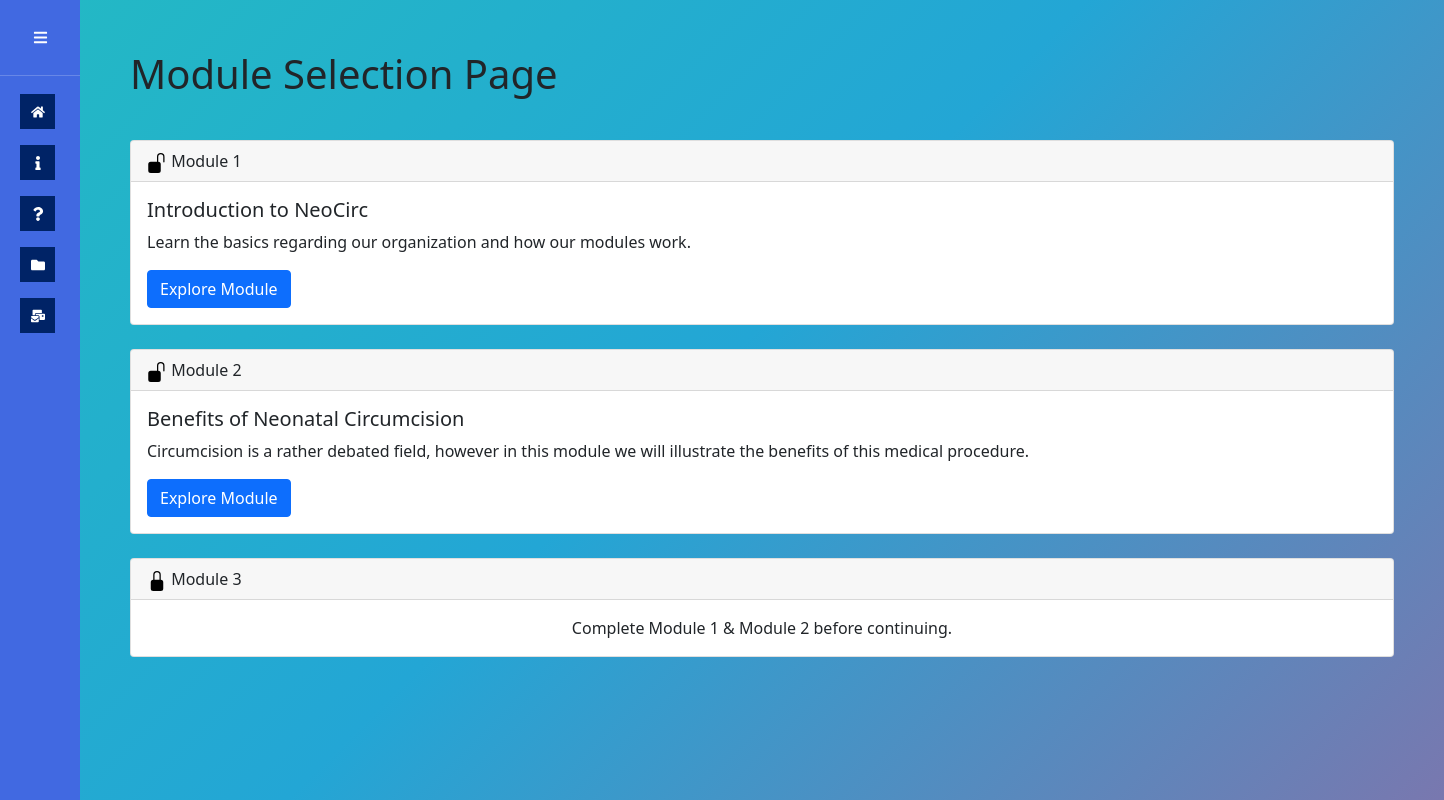
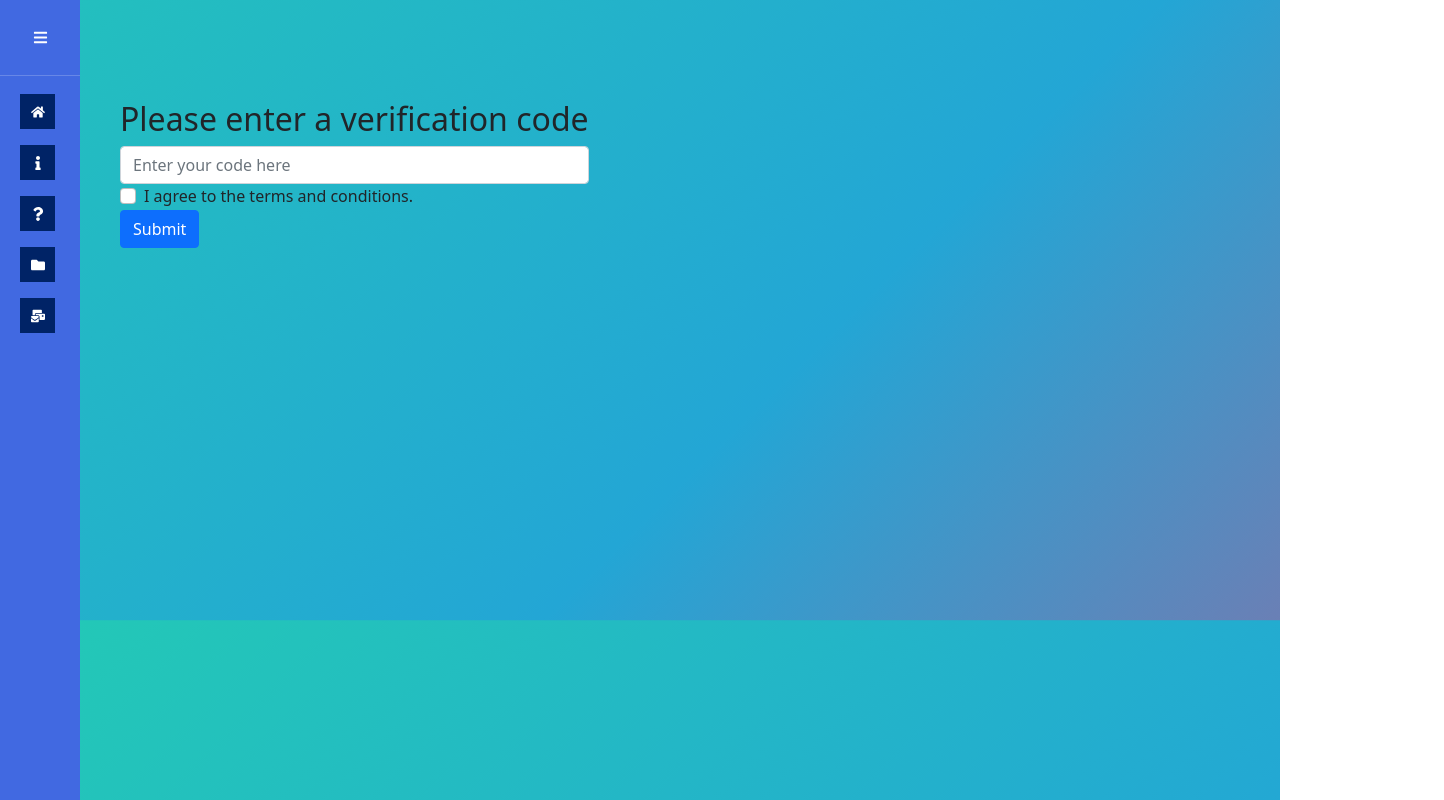
Before and after one commit to NeoCirc/neocirc-website, a React (Create React App) app: page /modules in a window 1280 px wide. Shown: the whole page, 1444 px wide, since content can reach past the window. Built offline with nearby package versions, Linux system fonts and the light colour scheme.

Commit message:
Add login page

```diff
--- a/src/App.js
+++ b/src/App.js
@@ -14,10 +14,13 @@
 import { Module1QuizResult } from './components/modules/quizzes/Module1QuizResult';
 import { Module2QuizResult } from './components/modules/quizzes/Module2QuizResult';
 import { SourcesPage } from './components/SourcesPage';
+import { LoginPage } from './components/LoginPage';
 import { Routes, Route } from 'react-router-dom';
+import { useState } from 'react';
 import styled from 'styled-components';
 
 const App = () => {
+  const [isAuthenticated, setIsAuthenticated] = useState(false)
   return (
     <Wrap>
       <SideBarWrap>
@@ -31,10 +34,17 @@
           <Route path="/GenFAQPage" element={<GenFAQPage />} />
           <Route path="/DocFAQPage" element={<DocFAQPage />} />
           <Route path="/ParFAQPage" element={<ParFAQPage />} />
-          <Route path="/modules" element={<ModuleSelectionPage />} />
           <Route path="/about" element={<AboutUsPage />} />
           <Route path="/contact" element={<ContactPage />} />
           <Route path="/sources" element={<SourcesPage />} />
+        </Routes>
+      {isAuthenticated ?
+        <div>
+          <ContentWrap>
+            {/* Routes for NeoCirc educational platform */}
+            <Routes>
+              { /* Module selection page */}
+              <Route path="/modules" element={<ModuleSelectionPage />} />
 
               {/* Content 1 routes */}
               <Route path="/modules/content1" element={<ModuleContent1 />} />
@@ -46,6 +56,19 @@
               <Route path="/modules/content2/quiz" element={<Module2QuizPage />} />
               <Route path="/modules/content2/quiz/result" element={<Module2QuizResult />} />
             </Routes>
+          </ContentWrap>
+        </div> :
+        <ContentWrap>
+          <Routes>
+            <Route path="/modules" element={
+              <LoginPage onSuccessfulSubmit={(e) => {
+                setIsAuthenticated(true);
+              }
+              } />
+            } />
+          </Routes>
+        </ContentWrap>
+      }
       </ContentWrap>
     </Wrap>
   );
--- a/src/components/LoginPage.js
+++ b/src/components/LoginPage.js
@@ -24,11 +24,12 @@
             return;
         }
         onSuccessfulSubmit();
-        navigate('/Home');
+        navigate('/modules');
 
     }
 
     return (
+      <Wrap>
           <form>
                 <h2>Please enter a verification code</h2>
                 <div class="form-group">
@@ -40,7 +41,12 @@
                 </div>
                 <button type="submit" class="btn btn-primary" onClick={onSubmit}> Submit </button>
             </form>
+        </Wrap>
     );
 }
+const Wrap = styled.div`
+    padding-left: 40px;
+    padding-right: 40px;
+`;
 
 export { LoginPage };
```
Lines whose indentation alone changed are shown as unchanged.
